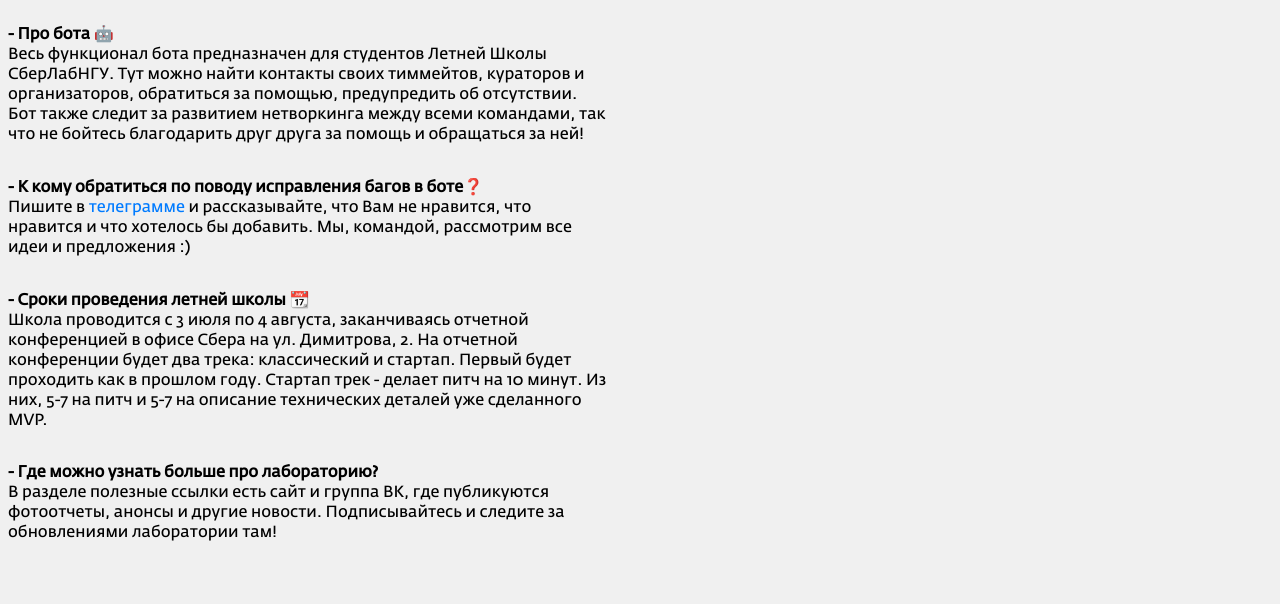
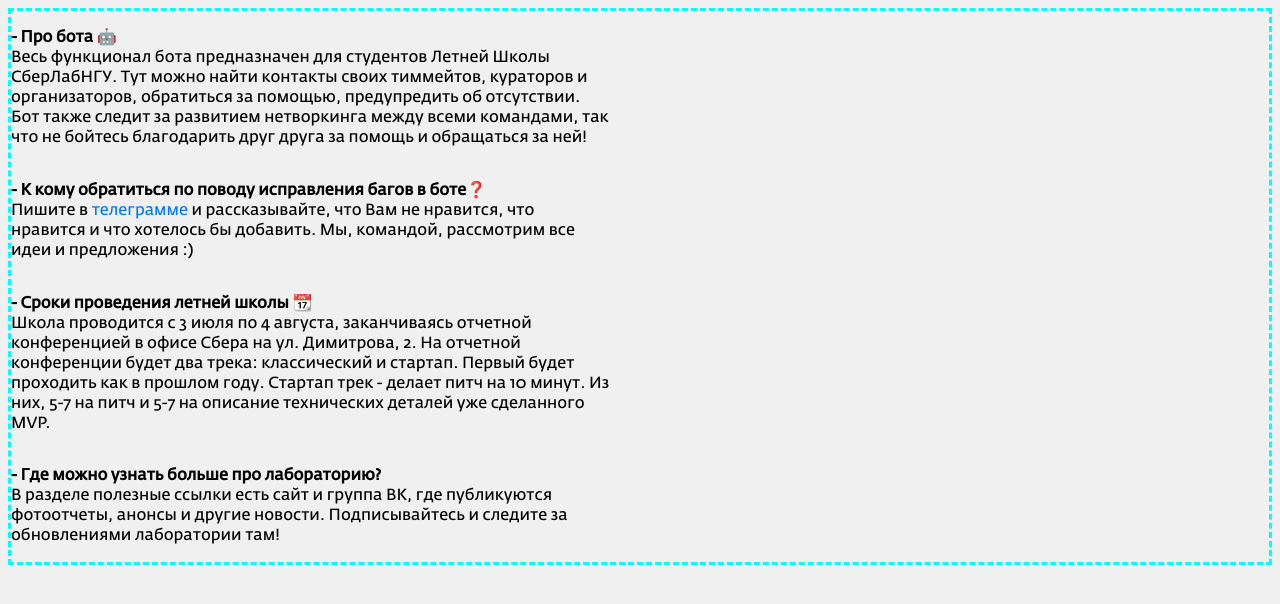
Before and after one commit to savilovaae/savilovaae.github.io, a plain HTML site: page index.html in a window 1280 px wide. Drawn offline with Linux system fonts and the light colour scheme.

Commit message:
holy shit

```diff
--- a/styles.css
+++ b/styles.css
@@ -14,6 +14,8 @@
     flex-direction: column;
     margin-bottom: 0;
     margin-top: 0;
+    border-style: dashed;
+    border-color: aqua;
 }
 
 .text-block {
```
